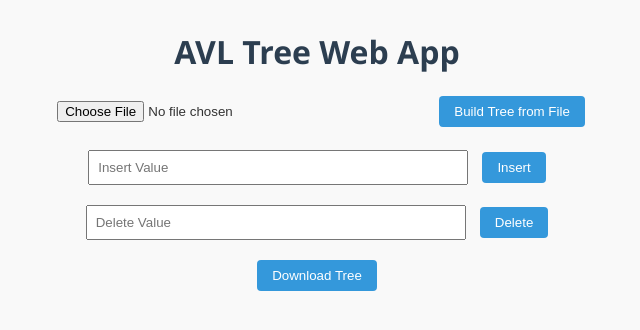
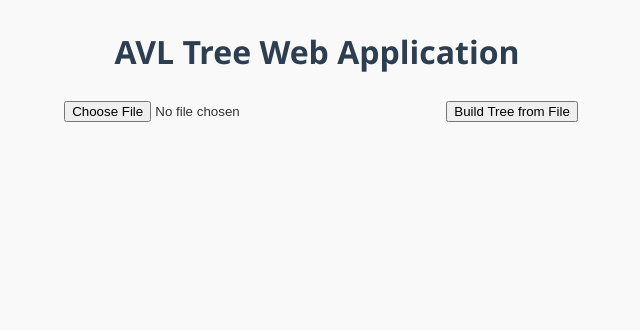
Before and after one commit to lokesh-gundluru/AVLTreeWebApp, a Flask app: page / in a window 1280 px wide. Shown: the top 330 px of the page, without its empty margins (323-963 px from the left). Run offline with Flask 3, Linux system fonts and the light colour scheme.

Commit message:
Update index.html

```diff
--- a/templates/index.html
+++ b/templates/index.html
@@ -1,34 +1,32 @@
 <!DOCTYPE html>
-<html>
+<html lang="en">
 <head>
-    <title>AVL Tree Visualizer</title>
+    <meta charset="UTF-8">
+    <meta name="viewport" content="width=device-width, initial-scale=1.0">
+    <title>AVL Tree Web App</title>
     <link rel="stylesheet" href="{{ url_for('static', filename='style.css') }}">
 </head>
 <body>
-    <h1>AVL Tree Web App</h1>
-
+    <h1>AVL Tree Web Application</h1>
     <form action="/upload" method="POST" enctype="multipart/form-data">
-        <input type="file" name="file" required />
-        <button type="submit">Build Tree from File</button>
-    </form>
-
-    <form action="/insert" method="POST">
-        <input type="number" name="value" placeholder="Insert Value" required />
-        <button type="submit">Insert</button>
-    </form>
-
-    <form action="/delete" method="POST">
-        <input type="number" name="value" placeholder="Delete Value" required />
-        <button type="submit">Delete</button>
-    </form>
-
-    <form action="/download">
-        <button type="submit">Download Tree</button>
+        <input type="file" name="file" accept=".txt" required>
+        <input type="submit" value="Build Tree from File">
     </form>
 
     {% if tree %}
-        <h2>Preorder Traversal:</h2>
+        <h2>Preorder Traversal of the Tree:</h2>
         <p>{{ tree }}</p>
+        <form action="/insert" method="POST">
+            <input type="text" name="value" placeholder="Insert value" required>
+            <input type="submit" value="Insert Node">
+        </form>
+        <form action="/delete" method="POST">
+            <input type="text" name="value" placeholder="Delete value" required>
+            <input type="submit" value="Delete Node">
+        </form>
+        <form action="/download" method="GET">
+            <input type="submit" value="Download Tree">
+        </form>
     {% endif %}
 </body>
 </html>
```
